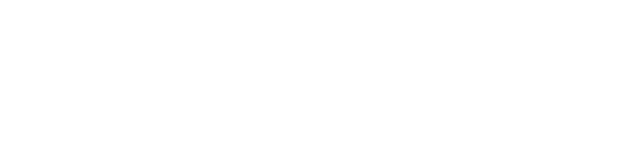
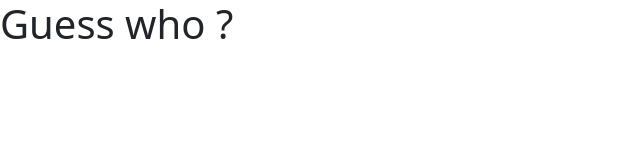
Before and after one commit to Alunos-Trybe/Pixel-who--, a plain HTML site: page index.html in a window 1280 px wide. Shown: the whole page, without its empty margins (0-640 px from the left). Drawn offline with nearby package versions, Linux system fonts and the light colour scheme.

Commit message:
Feat: Adicionado biblioteca Bootstrap

```diff
--- a/index.html
+++ b/index.html
@@ -4,9 +4,16 @@
     <meta charset="UTF-8">
     <meta http-equiv="X-UA-Compatible" content="IE=edge">
     <meta name="viewport" content="width=device-width, initial-scale=1.0">
+    <link href="https://cdn.jsdelivr.net/npm/bootstrap@5.2.0-beta1/dist/css/bootstrap.min.css" rel="stylesheet" integrity="sha384-0evHe/X+R7YkIZDRvuzKMRqM+OrBnVFBL6DOitfPri4tjfHxaWutUpFmBp4vmVor" crossorigin="anonymous">
+    <link rel="stylesheet" href="./style.css">
     <title>Pixel Who ?</title>
 </head>
+<header>
+    <h1>Guess who ?</h1>
+</header>
 <body>
 
+    <script src="https://cdn.jsdelivr.net/npm/bootstrap@5.2.0-beta1/dist/js/bootstrap.bundle.min.js" integrity="sha384-pprn3073KE6tl6bjs2QrFaJGz5/SUsLqktiwsUTF55Jfv3qYSDhgCecCxMW52nD2" crossorigin="anonymous"></script>
+    <script src="./script.js"></script>
 </body>
 </html>
```
